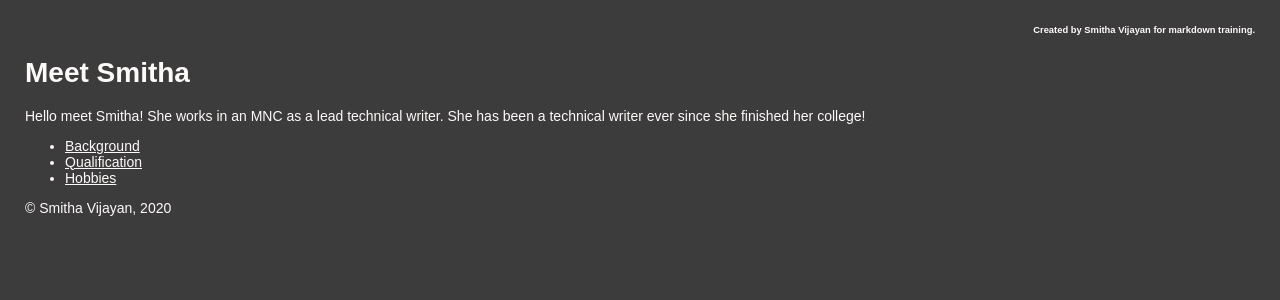
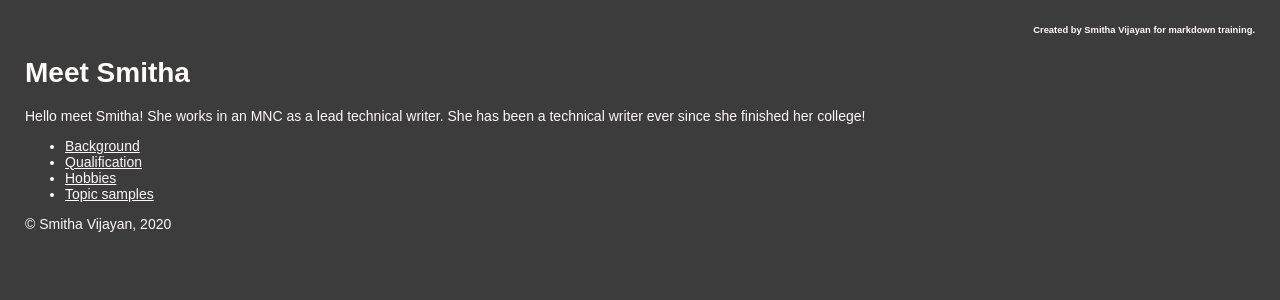
Before and after one commit to smithavijayan/meetmyhobbies, a Jekyll site: the page built from index.md, in a window 1280 px wide. Shown: the top 300 px of the page. Built offline with Jekyll 4.4.1, drawn with Linux system fonts in a browser that asks for light colours; our own code applies the rules of GitHub Pages for plain Markdown files.

Commit message:
added link to samples

```diff
--- a/index.md
+++ b/index.md
@@ -9,3 +9,4 @@ Hello meet Smitha! She works in an MNC as a lead technical writer. She has been
 -  [Background](topics/background.md)
 -  [Qualification](topics/qualification.md)
 -  [Hobbies](topics/hobbies.md)
+-  [Topic samples](topics/samples.md)
```
